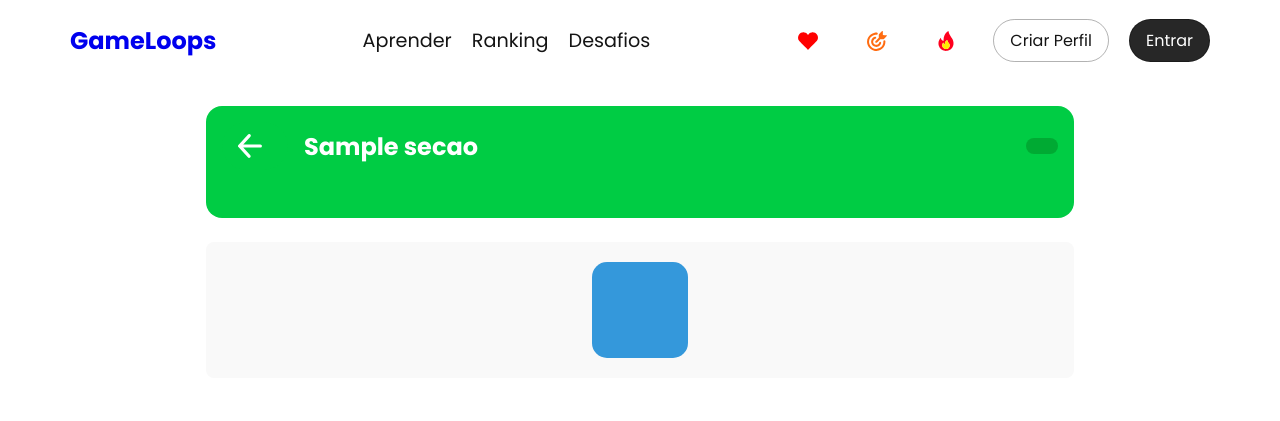
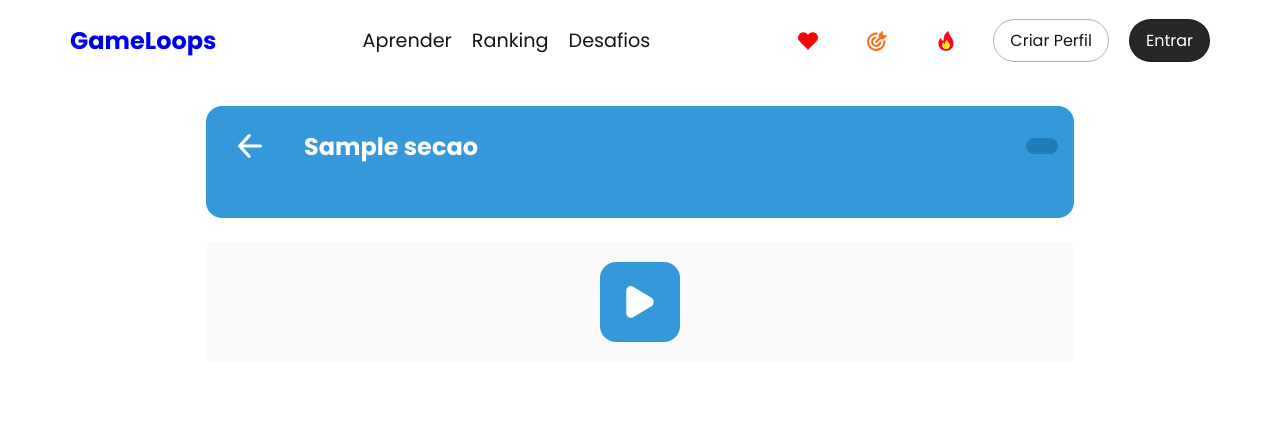
Before and after one commit to marcosantonioh/teste2, a Django app: page /exercicios/percurso/1/ in a window 1280 px wide. Shown: the part 1-422 px from the top of the page. Run offline with Django 5.2, Linux system fonts and the light colour scheme; tables that the repository leaves empty hold one stand-in row (Sample ...); some web fonts are replaced.

Commit message:
create button-play component

```diff
--- a/apps/exercicios/templates/exercicios/percurso.html
+++ b/apps/exercicios/templates/exercicios/percurso.html
@@ -4,6 +4,7 @@
   rel="stylesheet"
   href="{% static 'style/partials/exercicios/percurso.css' %}"
 />
+<link rel="stylesheet" href="{% static 'style/global/button-play.css' %}">
 
 <body>
 
--- a/apps/exercicios/views.py
+++ b/apps/exercicios/views.py
@@ -90,13 +90,6 @@ def resolver_exercicio(request, exercicio_id):
 
     exercicio = get_object_or_404(Exercicio, id=exercicio_id)
 
-    # Verifica se já reiniciou a estação nesta sessão
-    session_key = f'estacao_{exercicio.estacao.id}_reiniciada'
-    if not request.session.get(session_key, False):
-        # Reinicia o progresso da estação
-        Exercicio.objects.filter(estacao=exercicio.estacao).update(concluido=False)
-        request.session[session_key] = True  # Marca como reiniciada para esta sessão
-
     alternativas = obter_alternativas(exercicio)
     resultado = None
     correta = None
@@ -110,34 +103,12 @@ def resolver_exercicio(request, exercicio_id):
         acao = request.POST.get('acao')
 
         if acao == 'pular':
-            # Lista de exercícios ainda não concluídos na mesma estação
-            exercicios_pendentes = Exercicio.objects.filter(
-                estacao=exercicio.estacao,
-                concluido=False
-            ).order_by('id')
-
-            # Se houver mais de 1 exercício pendente, procura o próximo após o atual
-            if exercicios_pendentes.count() > 1:
-                proximo_exercicio = exercicios_pendentes.filter(id__gt=exercicio.id).first()
-
-                # Se não encontrou um ID maior, volta para o primeiro da lista pendente
-                if not proximo_exercicio:
-                    proximo_exercicio = exercicios_pendentes.first()
-
-                return redirect('exercicios:resolver_exercicio', exercicio_id=proximo_exercicio.id)
-
-            else:
-                # Só um exercício restante — não há mais para onde pular
-                return redirect('exercicios:resolver_exercicio', exercicio_id=exercicio.id)
+            proximo_exercicio = pular_exercicio(exercicio)
+            return redirect('exercicios:resolver_exercicio', exercicio_id=proximo_exercicio.id)
 
         elif acao == 'responder':
-            resposta_usuario = (
-                request.POST.get('resposta') if exercicio.tipo == 'mcq'
-                else request.POST.get('codigo', '')
-            )
-            correta = verificar_resposta(exercicio, resposta_usuario)
-            resultado = 'correto' if correta else 'incorreto'
-            atualizar_estado_do_perfil_e_exercicio(perfil, exercicio, correta)
+            resultado, correta = processar_resposta(request, exercicio, perfil)
+
 
     progresso, exercicios_modulo = calcular_progresso(exercicio.modulo)
     sem_vidas = perfil.vidas <= 0
@@ -158,6 +129,32 @@ def resolver_exercicio(request, exercicio_id):
     return render(request, 'exercicios/resolver_exercicio.html', context)
 
 
+def iniciar_exercicios(request, exercicio_id):
+    exercicio = get_object_or_404(Exercicio, id=exercicio_id)
+    reiniciar_estacao(request, exercicio)
+    return redirect('exercicios:resolver_exercicio', exercicio_id=exercicio.id)
+
+
+def reiniciar_estacao(request, exercicio):
+    session_key = f'estacao_{exercicio.estacao.id}_reiniciada'
+    if not request.session.get(session_key, False):
+        Exercicio.objects.filter(estacao=exercicio.estacao).update(concluido=False)
+        request.session[session_key] = True
+
+
+def pular_exercicio(exercicio):
+    pendentes = Exercicio.objects.filter(
+        estacao=exercicio.estacao,
+        concluido=False
+    ).order_by('id')
+
+    if pendentes.count() > 1:
+        proximo = pendentes.filter(id__gt=exercicio.id).first() or pendentes.first()
+        return proximo
+    return exercicio  # Só um exercício restante
+
+
+
 
 def obter_alternativas(exercicio):
     alternativas = []
@@ -172,10 +169,14 @@ def obter_alternativas(exercicio):
     return alternativas
 
 
+def processar_resposta(request, exercicio, perfil):
+    resposta = request.POST.get('resposta') if exercicio.tipo == 'mcq' else request.POST.get('codigo', '')
+    correta = verificar_resposta(exercicio, resposta)
+    atualizar_estado_do_perfil_e_exercicio(perfil, exercicio, correta)
+    return ('correto' if correta else 'incorreto'), correta
+
 def verificar_resposta(exercicio, resposta_usuario):
-    if exercicio.tipo == 'mcq':
-        return resposta_usuario == exercicio.resposta_correta
-    elif exercicio.tipo == 'code':
+    if exercicio.tipo in ['mcq', 'code']:
         return resposta_usuario.strip() == exercicio.resposta_correta.strip()
     return False
 
--- a/static/style/botoes.css
+++ b/static/style/botoes.css
@@ -1,4 +1,5 @@
 @import"/static/style/global/global.css";
+
 
 .container-botoes {
     width: 100%;
--- /dev/null
+++ b/static/style/global/button-play.css
@@ -0,0 +1,54 @@
+/* Estilos para as estações */
+
+.station-circle {
+  position: relative;
+  width: 80px;
+  height: 80px;
+  background-color: var(--azul);
+  border-radius: 20%;
+  display: flex;
+  align-items: center;
+  justify-content: center;
+  cursor: pointer;
+  transition: transform 0.1s ease-in-out;
+}
+
+.station-circle:active {
+  transform: scale(0.95);
+}
+
+.play-icon {
+  width: 32px;
+  height: 32px;
+  pointer-events: none; /* permite clicar na div mesmo com o ícone dentro */
+}
+
+.station-dropdown {
+  display: none;
+  position: absolute;
+  top: 100%;
+  left: 50%;
+  transform: translateX(-50%);
+  background-color: #ecf0f1;
+  border: 1px solid #ccc;
+  padding: 10px;
+  margin-top: 10px;
+  text-align: center;
+  width: 200px;
+  font-size: 1em;
+  color: #2c3e50;
+}
+
+.station-dropdown a {
+  margin: 0;
+  cursor: pointer;
+  background-color: var(--azul);
+  padding: 1em 2em;
+  text-decoration: none;
+  color: white;
+  border-radius: 5px;
+}
+
+.station-dropdown a:hover {
+  background-color: var(--azul_hover);
+}
--- a/static/style/global/global.css
+++ b/static/style/global/global.css
@@ -5,6 +5,11 @@
   --secondary-color: #2c3e50;
   --azul: #3498db;
   --azul_hover: #217cba;
+
+   /* Gradientes */
+  --gradiente-azul: linear-gradient(135deg, var(--azul), var(--azul_hover));
+  --gradiente-azul-claro: linear-gradient(135deg, #5dade2, #2874a6);
+  --gradiente-azul-escuro: linear-gradient(135deg, #2c3e50, #3498db);
 
   /* Fundo e textos */
   --background-color: #f5f5f5;
--- a/static/style/partials/exercicios/percurso.css
+++ b/static/style/partials/exercicios/percurso.css
@@ -21,7 +21,7 @@ body {
   align-items: center;
   color: white;
   text-decoration: none;
-  background-color: var(--primary);
+  background-color: var(--azul);
   padding: 0.75rem 1rem;
   border-radius: 50px;
   margin-right: 1rem;
@@ -45,7 +45,7 @@ body {
 }
 
 .guide-button {
-  background-color: var(--primary-dark);
+  background-color: var(--azul_hover);
   color: white;
   border: none;
   padding: 0.5rem 1rem;
@@ -58,7 +58,7 @@ body {
 }
 
 .header-wrapper {
-  background-color: var(--primary);
+  background-color: var(--azul);
   padding: 1rem;
   border-radius: 1rem;
   margin-bottom: 1.5rem;
@@ -135,59 +135,3 @@ body {
   color: #007bff;
   text-decoration: none;
 }
-
-
-
-
-
-
-
-/* Estilos para as estações */
-.station-circle {
-  width: 6em;
-	height: 6em;
-	background: var(--azul);
-	border-radius: 15px;
-	transition: all 0.2s ease;
-  cursor: pointer;
-}
-
-.station-circle:hover {
-	transform: translateY(3px);
-}
-
-
-
-
-
-
-
-.station-dropdown {
-  display: none;
-  position: absolute;
-  top: 100%;
-  left: 50%;
-  transform: translateX(-50%);
-  background-color: #ecf0f1;
-  border: 1px solid #ccc;
-  padding: 10px;
-  margin-top: 10px;
-  text-align: center;
-  width: 200px;
-  font-size: 1em;
-  color: #2c3e50;
-}
-
-.station-dropdown a {
-  margin: 0;
-  cursor: pointer;
-  background-color: var(--azul);
-  padding: 1em 2em;
-  text-decoration: none;
-  color: white;
-  border-radius: 5px;
-}
-
-.station-dropdown a:hover {
-  background-color: var(--azul_hover);
-}
--- /dev/null
+++ b/templates/modules/button-play.html
@@ -0,0 +1,26 @@
+{% load static %}
+
+
+<div class="station-circle" onclick="toggleDrop('{{ estacao.id }}')">
+
+  <img src="{% static 'img/play-white.svg' %}" alt="Play" class="play-icon" />
+
+  <!-- Círculo de estação -->
+  <div class="station-dropdown" id="dropdown-{{ estacao.id }}">
+    <span>{{ estacao.nome }}</span>
+
+    {% if estacao.exercicios.all %}
+      <!-- Se houver exercícios nesta estação -->
+      <a
+        href="{% url 'exercicios:resolver_exercicio' estacao.exercicios.first.id %}"
+        class="btn btn-continue"
+      >
+        Continuar
+      </a>
+    {% else %}
+      <!-- Se não houver exercícios nesta estação -->
+      <p class="no-exercise-message">Ainda não há exercícios nesta estação.</p>
+    {% endif %}
+  </div>
+
+</div>
--- a/templates/progress.html
+++ b/templates/progress.html
@@ -1,8 +1,6 @@
 {% load static %}
 
 <link rel="stylesheet" href="{% static 'style/progress.css' %}">
-
-
 
 
 <div class="top-bar">
```
Also changed, not shown: other parts of apps/exercicios/templates/exercicios/percurso.html (+2 -18 lines), static/img/play-white.svg (added), static/img/play.svg (added).
